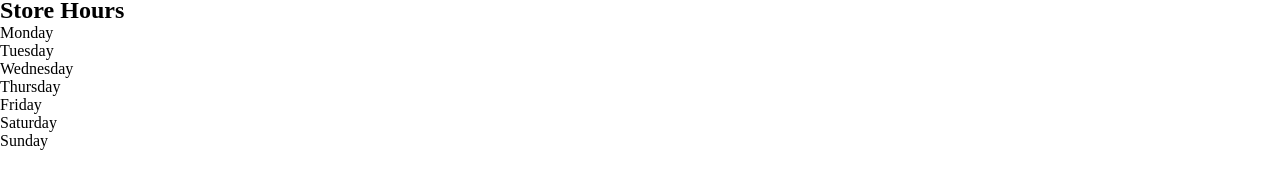
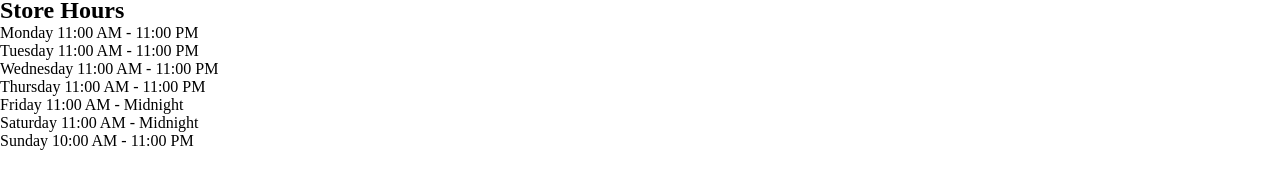
Before and after one commit to FustinCS/codedex-hackathon, a website built with Vite: page sip-and-play/index.html in a window 1280 px wide. Shown: the part 91-280 px from the top of the page. Built offline with nearby package versions, Linux system fonts and the light colour scheme.

Commit message:
Added times to days

```diff
--- a/sip-and-play/index.html
+++ b/sip-and-play/index.html
@@ -29,13 +29,13 @@
       <div class="title">
         <h2><strong>Store Hours</strong></h2></h2>
         <ul class="hours-list">
-          <li>Monday</li>
-          <li>Tuesday</li>
-          <li>Wednesday</li>
-          <li>Thursday</li>
-          <li>Friday</li>
-          <li>Saturday</li>
-          <li>Sunday</li>
+          <li>Monday 11:00 AM - 11:00 PM</li>
+          <li>Tuesday 11:00 AM - 11:00 PM</li>
+          <li>Wednesday 11:00 AM - 11:00 PM</li>
+          <li>Thursday 11:00 AM - 11:00 PM</li>
+          <li>Friday 11:00 AM - Midnight</li>
+          <li>Saturday 11:00 AM - Midnight</li>
+          <li>Sunday 10:00 AM - 11:00 PM</li>
          </ul>
       </div>
     </div>
```
